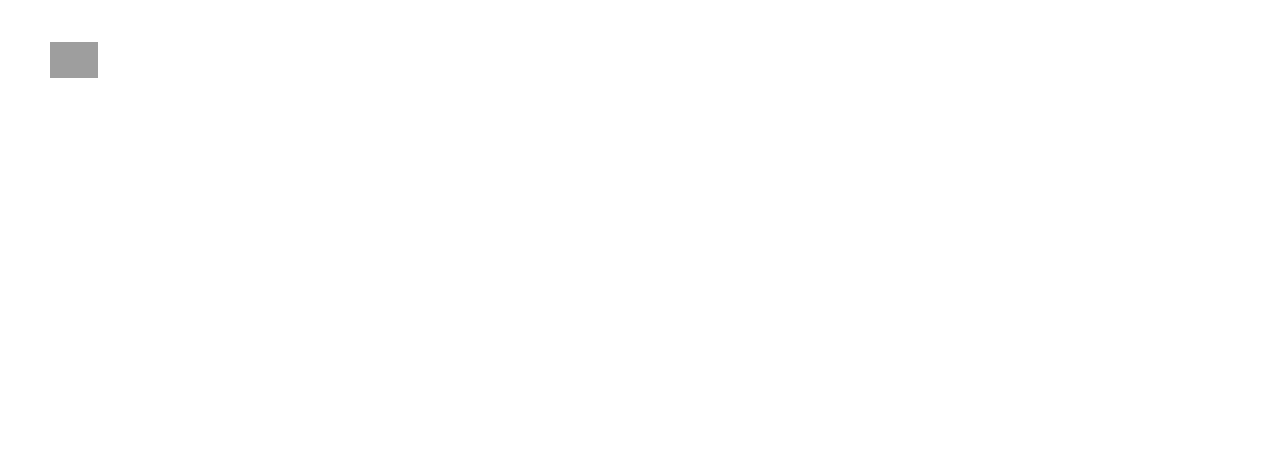
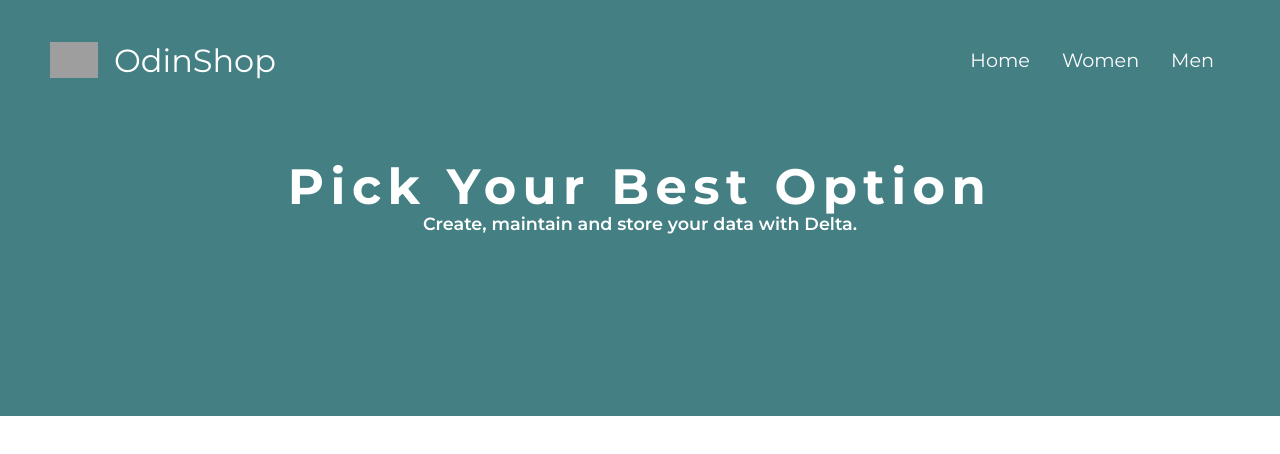
Before and after one commit to jhonacs2/e-commerce-page, a React (Create React App) app: page /women in a window 1280 px wide. Shown: the top 454 px of the page. Built offline with nearby package versions, Linux system fonts and the light colour scheme; grey boxes are pictures that could not be loaded.

Commit message:
create section and styles to womenScreen

```diff
--- /dev/null
+++ b/src/components/Clothes/ClotheStyle.js
@@ -0,0 +1,116 @@
+import styled from "styled-components";
+
+export const ClotheSection = styled.div`
+  padding: 160px 0;
+  display: flex;
+  flex-direction: column;
+  justify-content: center;
+  background: #447f83;
+`;
+
+export const ClothesgWrapper = styled.div`
+  display: flex;
+  flex-direction: column;
+  align-items: center;
+  margin: 0 auto;
+
+  @media screen and (max-width: 960px) {
+    margin: 0 30px;
+    display: flex;
+    flex-direction: column;
+    align-items: center;
+  }
+`;
+
+export const ClothesContainer = styled.div`
+  display: flex;
+  justify-content: center;
+  flex-flow: wrap;
+  > div {
+    margin: 0.7rem;
+  }
+
+  @media screen and (max-width: 768px) {
+    display: flex;
+    flex-direction: column;
+    justify-content: center;
+    align-items: center;
+    width: 100%;
+    > div {
+      width: 90%;
+    }
+  }
+`;
+
+export const ClothesCard = styled.div`
+  &:hover {
+    transform: scale(1.06);
+    transition: all 0.3s ease-out;
+  }
+`;
+
+export const ClothesCardInfo = styled.div`
+  background: #242424;
+  box-shadow: 0 6px 20px rgba(56, 125, 255, 0.2);
+  width: 280px;
+  text-decoration: none;
+  border-radius: 4px;
+  height: 100%;
+
+  display: flex;
+  flex-direction: column;
+  padding: 24px;
+  color: #fff;
+  margin: auto;
+  > button {
+    margin-top: auto;
+
+    &:hover {
+      color: black;
+      background: white;
+      transition: background 0.3s ease;
+    }
+  }
+
+  @media screen and (max-width: 768px) {
+    width: 90%;
+
+    &:hover {
+      transform: none;
+    }
+  }
+`;
+
+export const ClothesCardPlan = styled.h3`
+  margin-bottom: 5px;
+  font-size: 2rem;
+`;
+
+export const ClothesCardCost = styled.h4`
+  font-size: 1.2rem;
+`;
+
+export const ClothesCardText = styled.p`
+  font-size: 1.1rem;
+  margin: 0.4rem 0 1.3rem;
+  color: #a9b3c1;
+`;
+
+export const ClothesCardFeatures = styled.ul`
+  margin: 16px 0 32px;
+  list-style: none;
+  display: flex;
+  flex-direction: column;
+  color: #a9b3c1;
+`;
+
+export const ClothesCardFeature = styled.li`
+  margin-bottom: 1rem;
+  display: flex;
+  font-size: 0.94rem;
+
+  &:before {
+    content: "🎧";
+    margin-right: 0.4rem;
+  }
+`;
--- /dev/null
+++ b/src/components/Clothes/Women.js
@@ -0,0 +1,25 @@
+import React from "react";
+import { IconContext } from "react-icons";
+import { Heading, TextWrapper } from "../../globalStyles";
+import { ClotheSection, ClothesgWrapper } from "./ClotheStyle";
+
+export const Women = () => {
+  return (
+    <IconContext.Provider value={{ color: "#ac8c35", size: "1rem" }}>
+      <ClotheSection id="women">
+        <ClothesgWrapper>
+          <Heading>Pick Your Best Option</Heading>
+          <TextWrapper
+            mb="1.4rem"
+            weight="600"
+            size="1.1rem"
+            color="white"
+            align="center"
+          >
+            Create, maintain and store your data with Delta.
+          </TextWrapper>
+        </ClothesgWrapper>
+      </ClotheSection>
+    </IconContext.Provider>
+  );
+};
--- a/src/components/NavBar/NavbarStyles.js
+++ b/src/components/NavBar/NavbarStyles.js
@@ -73,7 +73,7 @@ export const NavMenu = styled.ul`
     visibility: ${({ show }) => (show ? "visible" : "hidden")};
     transform: translateY(${({ show }) => (show ? "0" : "-10px")});
     transition: opacity 0.5s ease;
-    background-color: #071c2f;
+    background-color: #447f83;
   }
   > li:first-child {
     margin-left: auto;
--- /dev/null
+++ b/src/page/WomenScreen.js
@@ -0,0 +1,6 @@
+import React from "react";
+import { Women } from "../components/Clothes/Women";
+
+export const WomenScreen = () => {
+  return <Women />;
+};
--- a/src/routers/DashBoardRouter.js
+++ b/src/routers/DashBoardRouter.js
@@ -1,10 +1,12 @@
 import React from "react";
 import { Redirect, Route, Switch } from "react-router";
+import { Women } from "../components/Clothes/Women";
 import { NavBar } from "../components/NavBar/NavBar";
 
 import { Odin } from "../components/Odin/Odin";
 
 import GlobalStyle from "../globalStyles";
+import { WomenScreen } from "../page/WomenScreen";
 
 export const DashBoardRouter = () => {
   return (
@@ -16,7 +18,7 @@ export const DashBoardRouter = () => {
           {/* redirecciona al la ruta y renderiza el componente */}
           <Route exact path="/home" component={Odin} />
           <Route exact path="/men" />
-          <Route exact path="/women" />
+          <Route exact path="/women" component={WomenScreen} />
           <Route exact path="/contact" />
 
           {/* por defecto si no hay nada redireccionara a la ruta marvel */}
```
Also changed, not shown: src/routers/AppRouter.js (+5 -5 lines), src/components/Clothes/Men.js (added).
